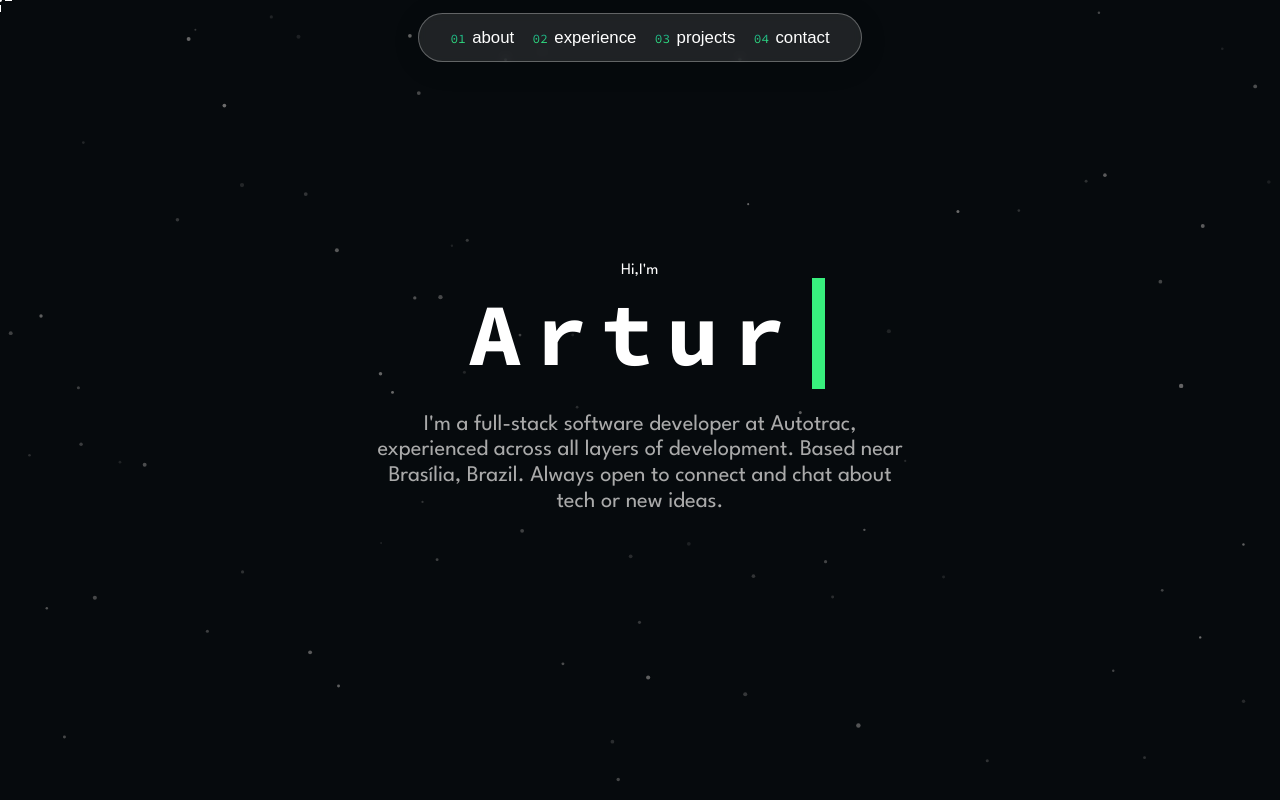
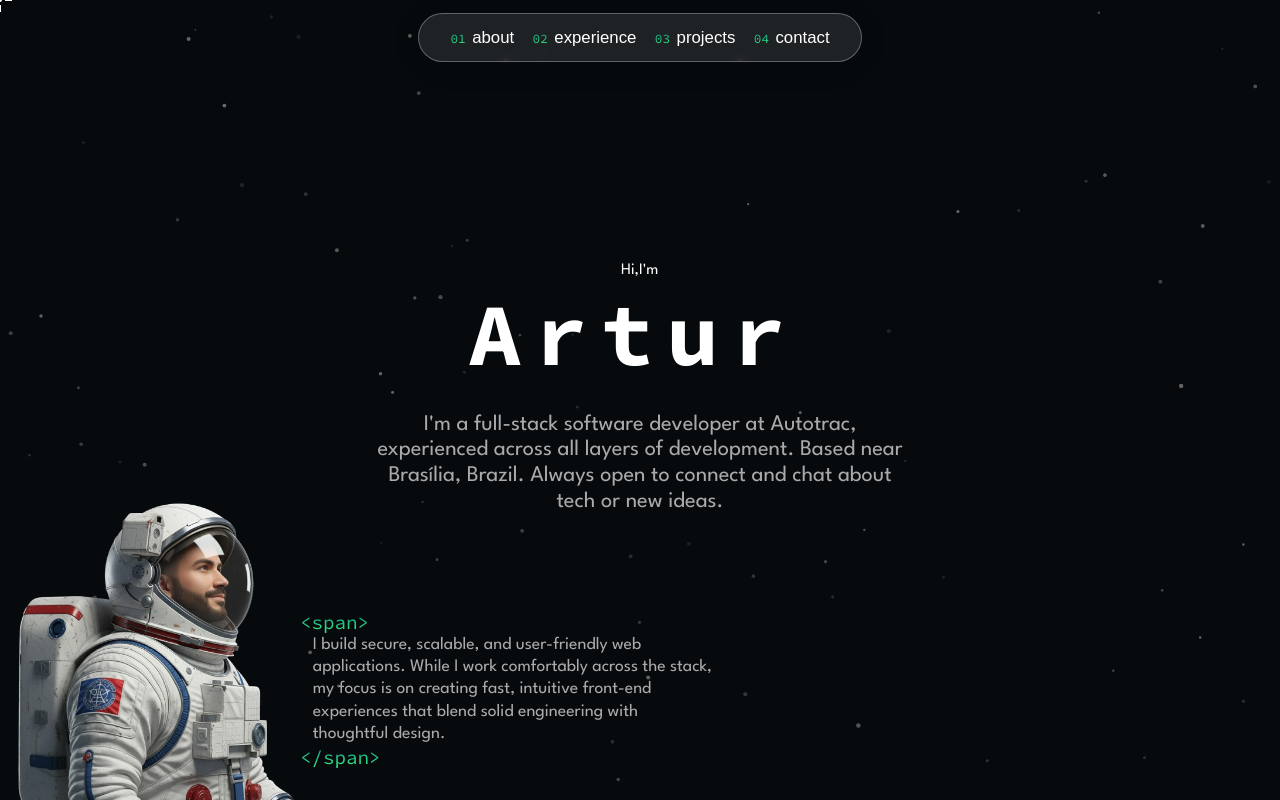
Before and after one commit to arturcmjr/portfolio, an Angular app: page / in a window 1280 px wide. Built offline with nearby package versions, Linux system fonts and the light colour scheme.

Commit message:
This is not the commit message you are looking for

```diff
--- a/src/app/app.scss
+++ b/src/app/app.scss
@@ -3,7 +3,7 @@
     display: flex;
     flex-direction: column;
     align-items: center;
-
+    overflow-y: hidden;
   }
 
   .filler {
--- a/src/app/sections/intro/intro.html
+++ b/src/app/sections/intro/intro.html
@@ -6,9 +6,22 @@
   <div class="name">
     <span>Artur</span>
   </div>
-  <p>
+  <p class="main-text">
     I'm a full-stack software developer at Autotrac, experienced across all layers of development.
     Based near Brasília, Brazil. Always open to connect and chat about tech or new ideas.
   </p>
+  <!-- <p class="about">
+    I build secure, scalable, and user-friendly web applications. While I work comfortably across
+    the stack, my focus is on creating fast, intuitive front-end experiences that blend solid
+    engineering with thoughtful design.
+  </p> -->
+  <div class="about">
+    <img src="images/astroneer.png">
+    <p>
+      I build secure, scalable, and user-friendly web applications. While I work comfortably across
+      the stack, my focus is on creating fast, intuitive front-end experiences that blend solid
+      engineering with thoughtful design.
+    </p>
+  </div>
 </div>
 <!-- <h1>Artur Junior</h1> -->
--- a/src/app/sections/intro/intro.scss
+++ b/src/app/sections/intro/intro.scss
@@ -1,14 +1,41 @@
 @use "variables" as var;
 @use "mixins" as mix;
+@use "sass:map";
 
-$greeting-duration: 0.5s;
-$total-greeting-duration: $greeting-duration * 2 + 0.2s;
+$timeline: (
+  greeting-in: 0s,
+  greeting-out: 1.2s,
+  name-typing: 1.7s,
+  description: 2.9s,
+  about-fade: 3s,
+  about-slide: 3.5s
+);
+
+$durations: (
+  greeting-pop: 0.5s,
+  greeting-scale: 0.5s,
+  name-typing: 1s,
+  name-blink: 0.75s,
+  description-fade: 0.5s,
+  about-fade: 0.5s,
+  about-slide: 0.5s
+);
+
+@function timeline($key) {
+  @return map.get($timeline, $key);
+}
+
+@function duration($key) {
+  @return map.get($durations, $key);
+}
 
 :host {
   height: 100vh;
+  width: 100vw;
   display: flex;
   align-items: center;
   justify-content: center;
+  position: relative;
 }
 
 .content {
@@ -17,39 +44,125 @@ $total-greeting-duration: $greeting-duration * 2 + 0.2s;
   align-items: center;
 }
 
+// Greeting animations
 .greetings {
   display: flex;
   transform: scale(5);
-  animation: greetings-container-out 0.5s forwards;
-  animation-delay: $total-greeting-duration;
+  animation: greeting-scale-out duration(greeting-scale) ease-out forwards;
+  animation-delay: timeline(greeting-out);
 
   > span {
     display: block;
     opacity: 0;
-    animation: greetings-pop-in 0.5s forwards;
+    animation: greeting-pop-in duration(greeting-pop) ease-out forwards;
 
     &:nth-child(1) {
-      animation-delay: 0s;
+      animation-delay: timeline(greeting-in);
     }
 
     &:nth-child(2) {
-      animation-delay: 0.5s;
+      animation-delay: timeline(greeting-in) + duration(greeting-pop);
+    }
   }
 }
 
-  @keyframes greetings-container-out {
-    0% {
-      transform: scale(5);
+// Name typing animation
+.name {
+  > span {
+    display: block;
+    overflow: hidden;
+    opacity: 0;
+    border-right: 0.15em solid var.$accent-color;
+    white-space: nowrap;
+    margin: 0 auto;
+    letter-spacing: 0.15em;
+    font-size: 5.5rem;
+    font-family: var.$secondary-font;
+    font-weight: 700;
+    animation:
+      name-typing duration(name-typing) steps(12, end) forwards,
+      caret-blink duration(name-blink) step-end infinite;
+    animation-delay: timeline(name-typing), timeline(name-typing);
+
+    @include mix.mobile {
+      font-size: 3.5rem;
     }
-    50% {
-      transform: scale(1.2);
-    }
-    100% {
-      transform: scale(1);
   }
 }
 
-  @keyframes greetings-pop-in {
+// Description text animation
+.main-text {
+  width: 90%;
+  max-width: 600px;
+  opacity: 0;
+  text-align: center;
+  color: var.$secondary-font-color;
+  font-size: 1.4rem;
+  line-height: 1.6rem;
+  animation: fade-in-up duration(description-fade) ease-out forwards;
+  animation-delay: timeline(description);
+
+  @include mix.mobile {
+    font-size: 1.1rem;
+    line-height: 1.3rem;
+  }
+}
+
+// About section animations
+.about {
+  position: absolute;
+  left: 0;
+  bottom: 0;
+  color: var.$secondary-font-color;
+  cursor: pointer;
+  display: flex;
+  align-items: flex-end;
+  opacity: 0;
+  transform: translateY(20px);
+  animation: fade-in-up duration(about-fade) ease-out forwards;
+  animation-delay: timeline(about-fade);
+
+  img {
+    width: 22vw;
+    min-width: 300px;
+  }
+
+  p {
+    font-size: 1.1rem;
+    line-height: 1.4rem;
+    text-align: start;
+    padding-left: var.$spacing-unit * 2;
+    max-width: 400px;
+    margin-bottom: calc(1.4rem + var.$spacing-unit * 5);
+    position: relative;
+    opacity: 0;
+    transform: translateX(-50px);
+    animation: slide-in-right duration(about-slide) ease-out forwards;
+    animation-delay: timeline(about-slide);
+
+    &::before,
+    &::after {
+      position: absolute;
+      font-size: 1.2rem;
+      left: 0;
+      @include mix.gradient-text();
+      font-family: var.$secondary-font;
+    }
+
+    &::before {
+      content: "<span>";
+      bottom: 100%;
+    }
+
+    &::after {
+      content: "</span>";
+      top: 100%;
+    }
+  }
+}
+
+// Keyframe definitions
+@keyframes greeting-pop-in {
   0% {
     transform: translateY(100%) rotateZ(-10deg);
     opacity: 0;
@@ -66,77 +179,57 @@ $total-greeting-duration: $greeting-duration * 2 + 0.2s;
     opacity: 1;
   }
 }
+
+@keyframes greeting-scale-out {
+  0% {
+    transform: scale(5);
   }
-
-.name {
-  > span {
-    display: block;
-    overflow: hidden;
-    opacity: 0;
-    border-right: 0.15em solid var.$accent-color;
-    white-space: nowrap;
-    margin: 0 auto;
-    letter-spacing: 0.15em;
-    font-size: 5.5rem;
-    font-family: var.$secondary-font;
-    font-weight: 700;
-    animation:
-      typing 1s steps(12, end),
-      blink-caret 0.75s step-end infinite;
-    animation-fill-mode: forwards;
-    animation-delay: $total-greeting-duration;
-
-    @include mix.mobile {
-      font-size: 3.5rem;
+  50% {
+    transform: scale(1.2);
+  }
+  100% {
+    transform: scale(1);
   }
 }
 
-  @keyframes typing {
-    from {
+@keyframes name-typing {
+  0% {
     opacity: 1;
     width: 0;
   }
-    to {
+  100% {
     opacity: 1;
     width: 100%;
   }
 }
 
-  @keyframes blink-caret {
-    from,
-    to {
+@keyframes caret-blink {
+  0%, 100% {
     border-color: transparent;
   }
   50% {
     border-color: var.$accent-color;
   }
 }
-}
 
-p {
-  width: 90%;
-  max-width: 600px;
-  opacity: 0;
-  text-align: center;
-  color: var.$secondary-font-color;
-  font-size: 1.4rem;
-  line-height: 1.6rem;
-  animation: fade-in-bottom 0.5s forwards;
-  animation-delay: calc(#{$total-greeting-duration} + 1.2s);
-
-  @include mix.mobile {
-    font-size: 1.1rem;
-    line-height: 1.3rem;
-  }
-
-  @keyframes fade-in-bottom {
-    from {
+@keyframes fade-in-up {
+  0% {
     opacity: 0;
     transform: translateY(20px);
   }
-    to {
+  100% {
     opacity: 1;
     transform: translateY(0);
   }
 }
+
+@keyframes slide-in-right {
+  0% {
+    opacity: 0;
+    transform: translateX(-50px);
   }
+  100% {
+    opacity: 1;
+    transform: translateX(0);
+  }
+}
```
Also changed, not shown: public/images/astroneer.png (added). Lines whose indentation alone changed are shown as unchanged.
